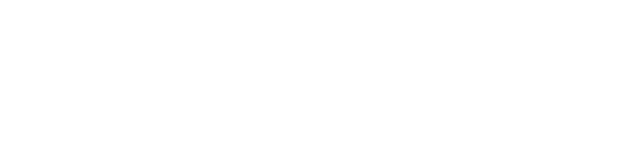
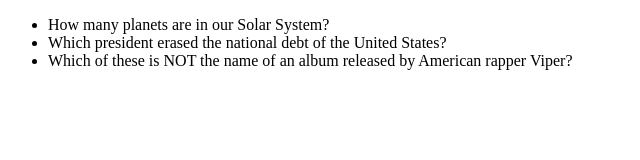
Before and after one commit to samanthawhitcomb/FSW-115, a plain HTML site: page week2/assignment2.html in a window 1280 px wide. Shown: the whole page, without its empty margins (0-640 px from the left). Drawn offline with Linux system fonts and the light colour scheme.

Commit message:
updated assignment 2

```diff
--- a/week2/assignment2.html
+++ b/week2/assignment2.html
@@ -6,7 +6,6 @@
     <title>Document</title>
 </head>
 <body>
-    <p id = "demo"></p>
     <script src = "assignment2.js"></script>
 </body>
 </html>
--- a/week2/assignment2.js
+++ b/week2/assignment2.js
@@ -1,4 +1,4 @@
-var obj = {
+const obj = {
     "response_code": 0,
     "results": [
         {
@@ -69,7 +69,7 @@ var obj = {
 //     let addQuestions = document.getElementById("question");
 //     let li = document.createElement("li");
 //     li.textContent = question[i];
-//     addQuestions.body.append(li)};
+//     addQuestions.append(li)};
 
 
     // function getQuestion(item) {
@@ -80,3 +80,13 @@ var obj = {
     //   function myFunction() {
     //     document.getElementById("demo").innerHTML = obj.map(getQuestion);
     //   }
+//ctrl+D(to select all objects at the same time)
+// var newArr = ["Sience & Nature", "Politics", "Entertainment: Music"]
+
+var list = document.createElement("ul")
+document.body.append(list)
+    for (var i = 0; i < obj.results.length; i++){
+        var li = document.createElement("li");
+        li.textContent = obj.results[i].question;
+        list.append(li);
+    }
```
